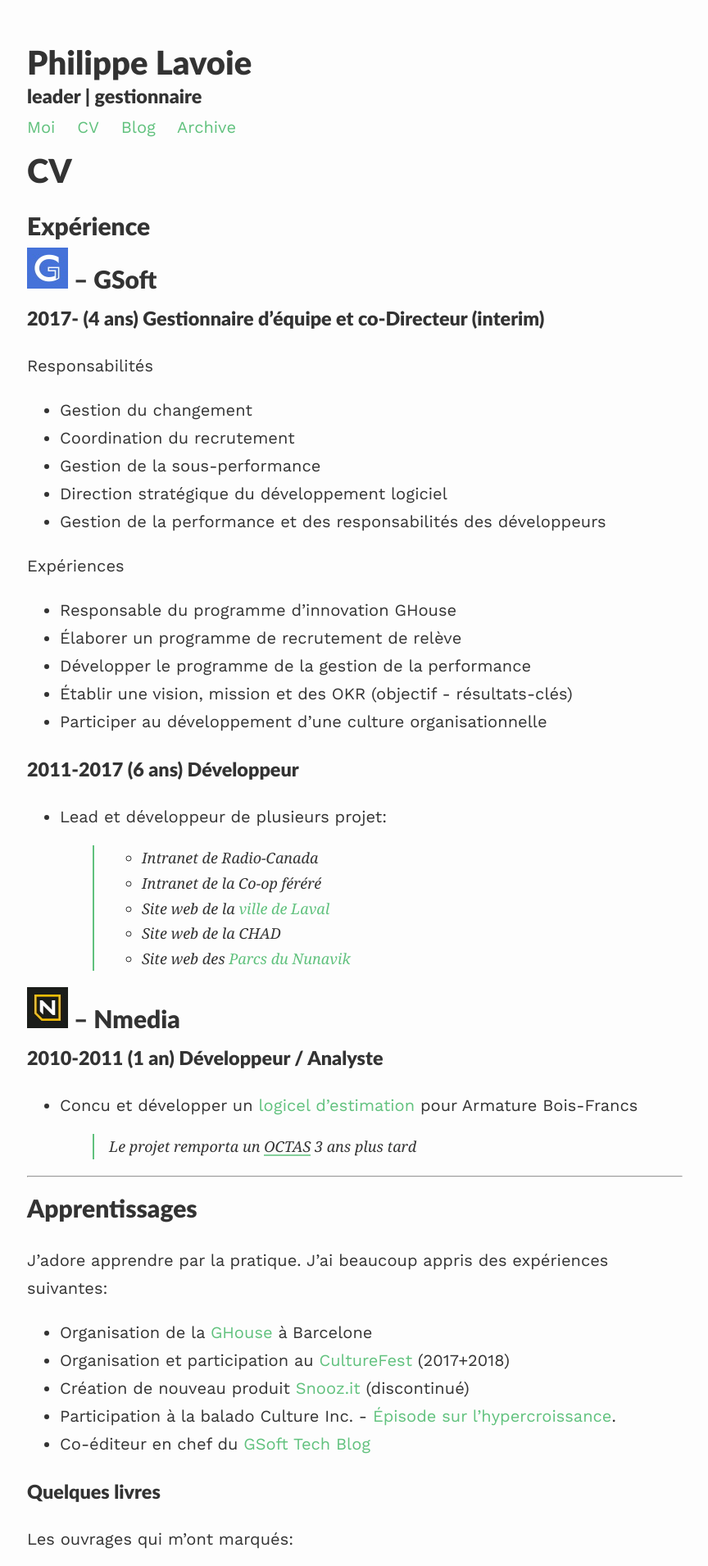
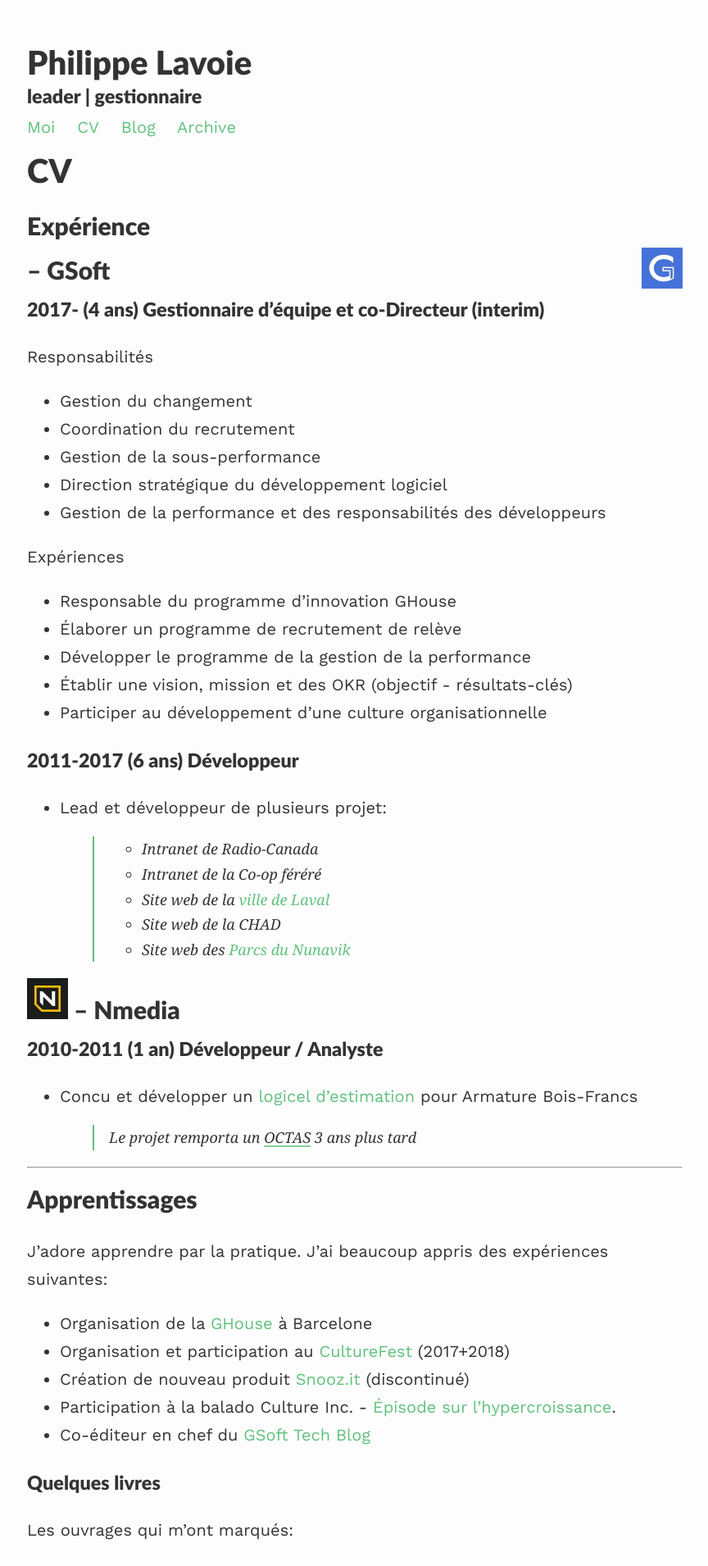
Before and after one commit to drdeteck/Me2, a Jekyll site: the page built from cv.md, in a window 1280 px wide. Shown: the top 1910 px of the page at 82% size, without its empty margins (207-1071 px from the left). Built offline with Jekyll 4.4.1, drawn with Linux system fonts in a browser that asks for light colours; nearby versions of some CDN libraries.

Commit message:
Update cv.md

```diff
--- a/cv.md
+++ b/cv.md
@@ -7,7 +7,7 @@ description: leader | gestionnaire
 Expérience
 ============
 
-![GSoft Logo](/me/assets/images/g50.jpg "GSoft Logo") -- GSoft
+![GSoft Logo](/me/assets/images/g50.jpg "GSoft Logo"){:style="float: right;"} -- GSoft
 ------------
 
 ### 2017- (4 ans) **Gestionnaire d’équipe et co-Directeur (interim)** ###
```
